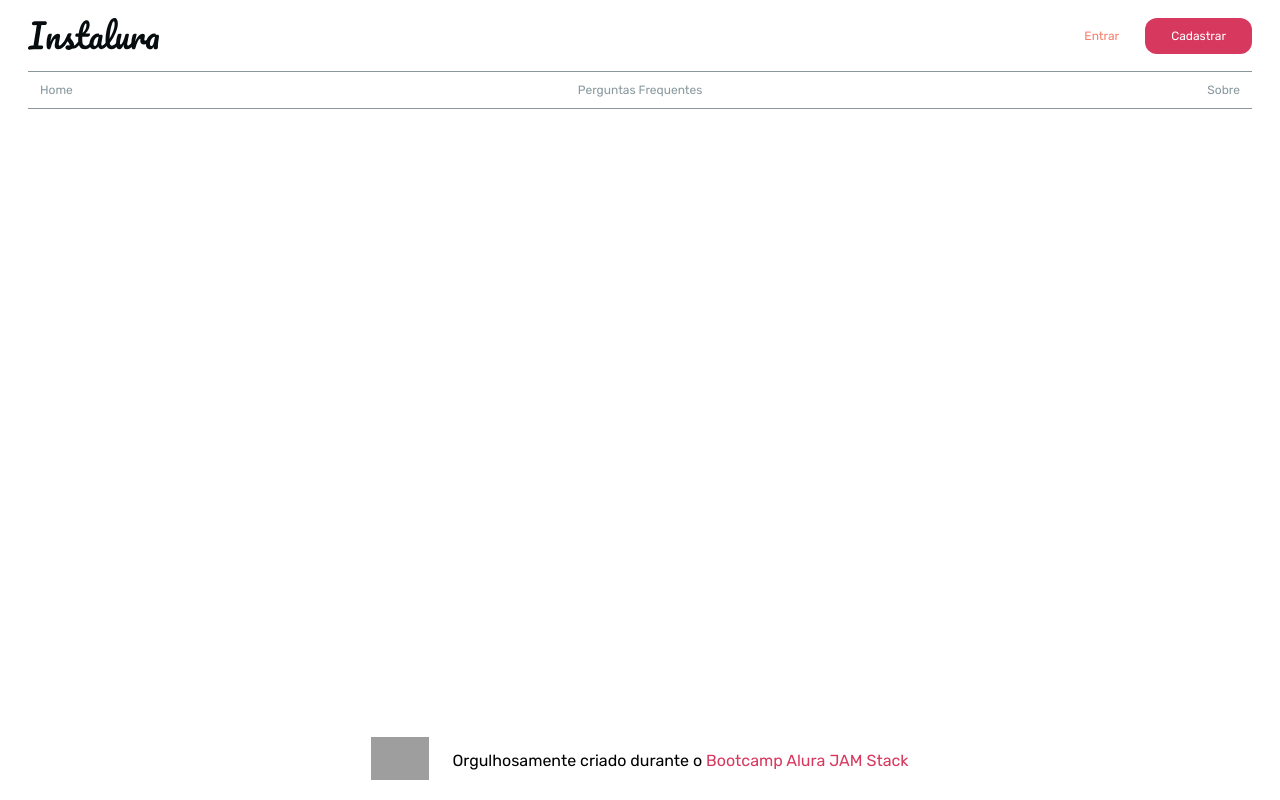
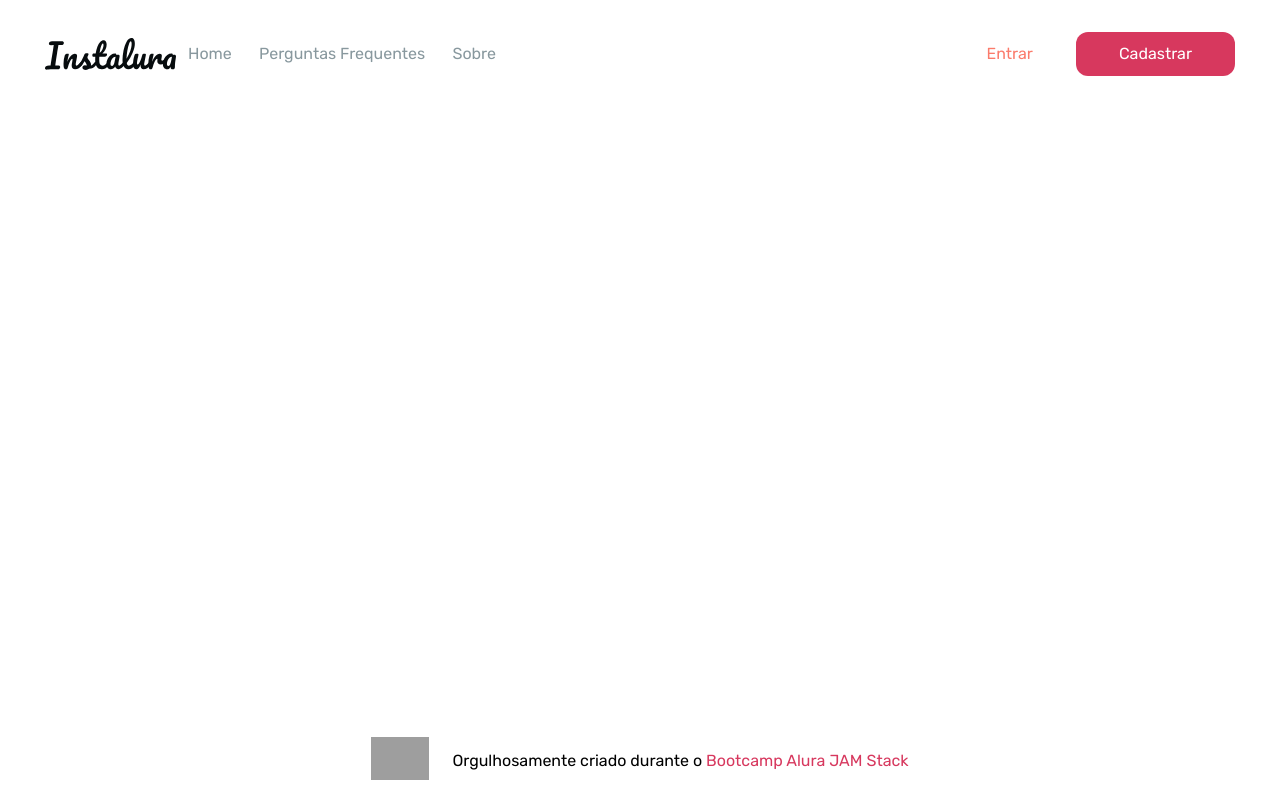
Before and after one commit to rodrigoachilles/instalura, a Next.js app: page / in a window 1280 px wide. Built offline with nearby package versions, Linux system fonts and the light colour scheme; grey boxes are pictures that could not be loaded.

Commit message:
final da aula 07

```diff
--- a/src/components/commons/Button/index.js
+++ b/src/components/commons/Button/index.js
@@ -1,6 +1,7 @@
 import get from 'lodash/get';
 import styled, { css } from "styled-components";
 import { TextStyleVariants } from '../../../theme/foundation/Text';
+import { breakpointsMedia } from '../../../theme/utils/breakpointsMedia';
 
 
 const ButtonGhost = css`
@@ -21,7 +22,15 @@
   opacity: 1;
   border-radius: 8px;
 
-  ${TextStyleVariants.smallestException}
+  ${breakpointsMedia({
+    xs: css`
+      ${TextStyleVariants.smallestException}
+    `,
+    md: css`
+      padding: 12px 43px;
+      ${TextStyleVariants.paragraph1}
+    `,
+  })}
 
   transition: opacity ${({ theme }) => theme.transition};
   border-radius: ${({ theme }) => theme.borderRadius};
--- a/src/components/commons/Menu/index.js
+++ b/src/components/commons/Menu/index.js
@@ -10,7 +10,7 @@
         <MenuWrapper.LeftSide>
             <Logo />
         </MenuWrapper.LeftSide>
-        <MenuWrapper.CenterSide as="ul">
+        <MenuWrapper.CentralSide as="ul">
             {[
           { url: '/', name: 'Home' },
           { url: '/faq', name: 'Perguntas Frequentes' },
@@ -24,7 +24,7 @@
                     </li>
                 )
             })}
-        </MenuWrapper.CenterSide>
+        </MenuWrapper.CentralSide>
         <MenuWrapper.RightSide>
             <Button type="button" ghost variant="secondary.main">
                 Entrar
--- a/src/components/commons/Menu/styles/MenuWrapper.js
+++ b/src/components/commons/Menu/styles/MenuWrapper.js
@@ -1,51 +1,112 @@
-import styled from "styled-components";
+import styled, { css } from 'styled-components';
+import { TextStyleVariants } from '../../../../theme/foundation/Text';
+import { breakpointsMedia } from '../../../../theme/utils/breakpointsMedia';
 
 export const MenuWrapper = styled.nav`
   font-family: 'Rubik', sans-serif;
-    display:flex;
-    align-items:center;
-    justify-content:space-between;
+  display: flex;
+  align-items: center;
+  justify-content: space-between;
   flex-wrap: wrap;
   margin-top: 18px;
   padding-left: 28px;
-    padding-right:28px;
-`
+  padding-right: 28px;
+  ${breakpointsMedia({
+    md: css`
+      justify-content: flex-start;
+      margin-top: 32px;
+      margin-left: auto;
+      margin-right: auto;
+      width: 100%;
+      padding: 0 16px;
+      max-width: 768px;
+    `,
+    lg: css`
+      max-width: 1160px;
+    `,
+    xl: css`
+      max-width: 1222px;
+    `,
+  })}
+`;
+
 MenuWrapper.LeftSide = styled.div`
   padding: 0;
   margin: 0;
-  order:1;
-`
-MenuWrapper.CenterSide = styled.div`
+  order: 1;
+  ${breakpointsMedia({
+    md: css`
+        width: 131px;
+        height: 32px;
+      `,
+  })}
+  ${breakpointsMedia({
+    md: css`
+      order: initial;
+      padding-right: 16px;
+    `,
+  })}
+`;
+
+MenuWrapper.CentralSide = styled.div`
   padding: 0;
   margin: 0;
-  order:3;
+  order: 3;
   width: 100%;
-  list-style:none;
+  list-style: none;
   display: flex;
-  align-items:center;
+  align-items: center;
   justify-content: space-between;
   margin-top: 17px;
   border-top: 1px solid #88989E;
   border-bottom: 1px solid #88989E;
   padding: 12px;
-  a{
-      text-align:center;
-display:block;
-text-decoration:none;
+
+  ${breakpointsMedia({
+    md: css`
+      max-width: 332px;
+      justify-content: space-between;
+      flex: 1;
+      order: initial;
+      border: none;
+      margin: 0;
+      padding-top: 0;
+      padding-bottom: 0;
+    `,
+  })}
+  a {
+    text-align: center;
+    display: block;
+    text-decoration: none;
     color: #88989E;
     transition: 200ms ease-in-out;
+    ${breakpointsMedia({
+    xs: css`
+        ${TextStyleVariants.smallestException}
+    `,
+    md: css`
+      ${TextStyleVariants.paragraph1}
+    `,
+  })}
     &:hover,
     &:focus {
       font-weight: 500;
       color: #070C0E;
+
     }
   }
-`
+`;
+
 MenuWrapper.RightSide = styled.div`
   padding: 0;
   margin: 0;
-    display:flex;
-    flex:1;
-    order:2;
-    justify-content:flex-end;
-`
+  display: flex;
+  flex: 1;
+  order: 2;
+  justify-content: flex-end;
+  ${breakpointsMedia({
+    md: css`
+      order: initial;
+    `,
+  })}
+`;
--- a/src/theme/index.js
+++ b/src/theme/index.js
@@ -41,9 +41,18 @@
   },
 };
 
+export const breakpoints = {
+  xs: 0,
+  sm: 480,
+  md: 768,
+  lg: 992,
+  xl: 1200,
+};
+
 export default {
   colors,
   typographyVariants,
+  breakpoints,
   borderRadius: '12px',
   transition: '200ms ease-in-out',
   fontFamily: '\'Rubik\', sans-serif',
--- /dev/null
+++ b/src/theme/utils/breakpointsMedia.js
@@ -0,0 +1,13 @@
+import { css } from 'styled-components';
+import { breakpoints } from '../index';
+
+export function breakpointsMedia(cssByBreakpoint) {
+  const breakpointNames = Object.keys(breakpoints);
+  return breakpointNames
+    .filter((breakpointName) => Boolean(cssByBreakpoint[breakpointName]))
+    .map((breakpointName) => css`
+        @media only screen and (min-width: ${breakpoints[breakpointName]}px) {
+            ${cssByBreakpoint[breakpointName]}
+        }
+    `);
+}
```
Lines whose indentation alone changed are shown as unchanged.
